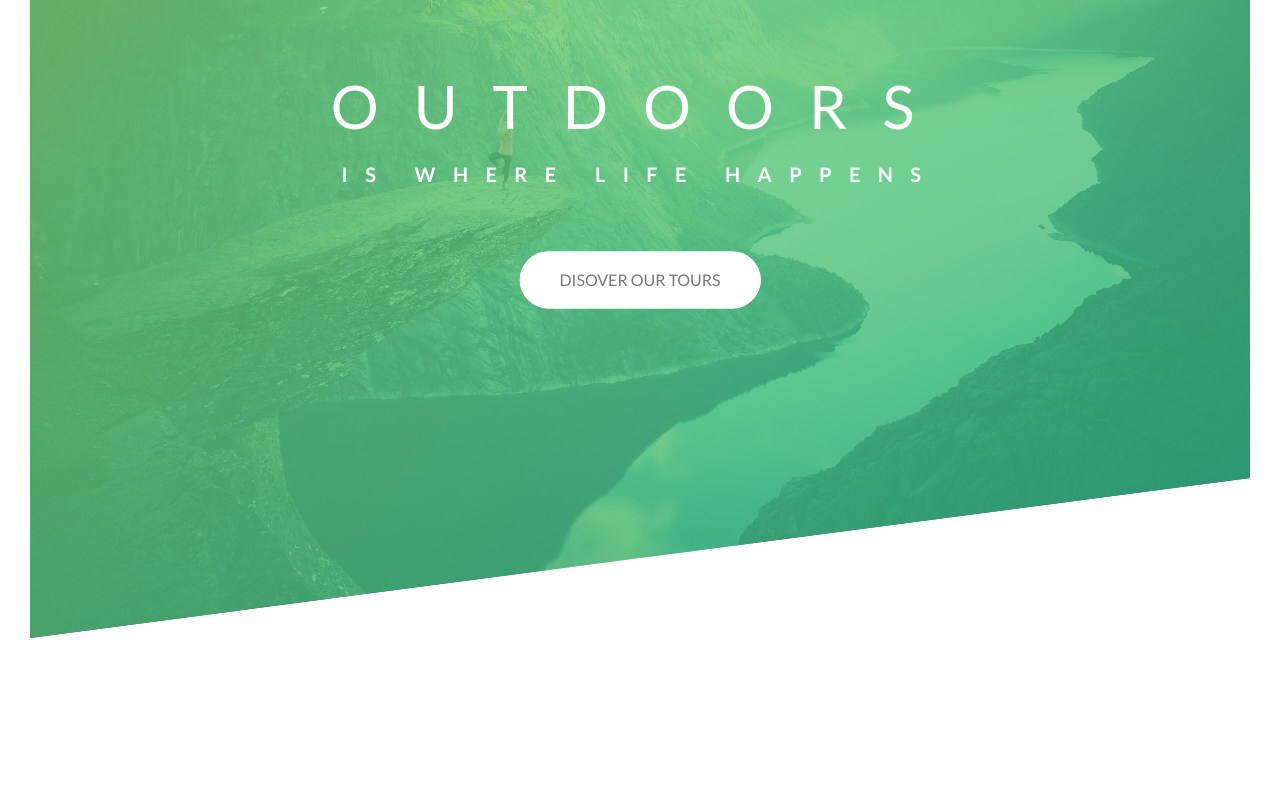
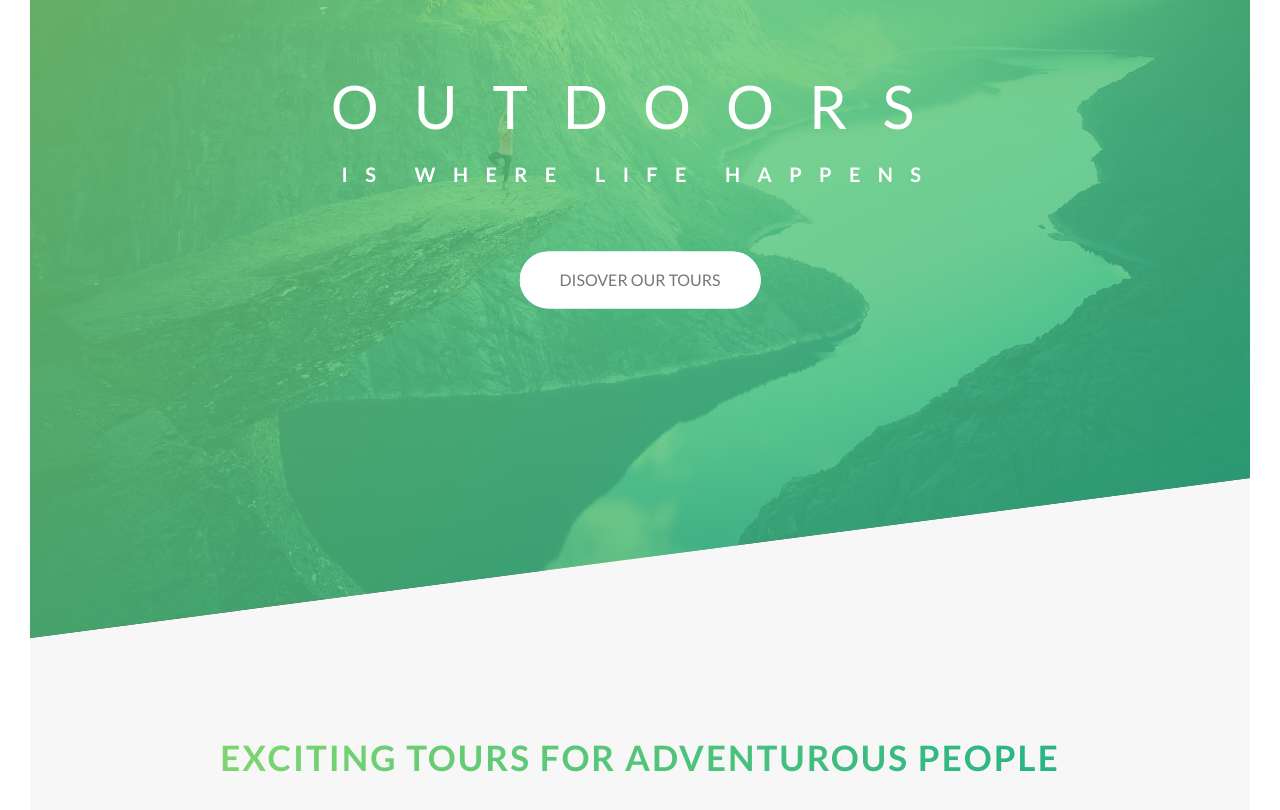
Before and after one commit to arunav999/Natours, a website: page index.html in a window 1280 px wide. Shown: the part 152-962 px from the top of the page. Before the commit the page ends 820 px from the top, so only its background shows below. Drawn offline with Linux system fonts and the light colour scheme.

Commit message:
styling h2 text

```diff
--- a/index.html
+++ b/index.html
@@ -25,5 +25,15 @@
         <a href="#" class="btn btn--white btn--animated">Disover our tours</a>
       </div>
     </header>
+
+    <main>
+      <section class="section-about">
+        <div class="u-center-text u-margin-bottom-8">
+          <h2 class="heading-secondary">
+            Exciting tours for adventurous people
+          </h2>
+        </div>
+      </section>
+    </main>
   </body>
 </html>
--- a/sass/abstracts/_variables.scss
+++ b/sass/abstracts/_variables.scss
@@ -6,3 +6,5 @@ $color-primary-dark: #28b485;
 $color-grey-dark: #777;
 $color-white: #fff;
 $color-black: #000;
+
+$color-grey-light-1: #f7f7f7;
--- a/sass/base/_typography.scss
+++ b/sass/base/_typography.scss
@@ -30,3 +30,24 @@ body {
     animation: moveInRight 1s ease-out;
   }
 }
+
+.heading-secondary {
+  font-size: 3.5rem;
+  text-transform: uppercase;
+  font-weight: 700;
+  display: inline-block;
+  background-image: linear-gradient(
+    to right,
+    $color-primary-light,
+    $color-primary-dark
+  );
+  background-clip: text;
+  color: transparent;
+  letter-spacing: 0.2rem;
+  transition: all 0.2s;
+
+  &:hover{
+    transform: skew(15deg, 2deg) scale(1.1);
+    text-shadow: .5rem 1rem 2rem rgba($color-black, 0.2);
+  }
+}
--- a/sass/base/_utilities.scss
+++ b/sass/base/_utilities.scss
@@ -0,0 +1,7 @@
+.u-center-text{
+  text-align: center;
+}
+
+.u-margin-bottom-8{
+  margin-bottom: 8rem;
+}
--- a/sass/pages/_home.scss
+++ b/sass/pages/_home.scss
@@ -0,0 +1,5 @@
+.section-about {
+  background-color: $color-grey-light-1;
+  padding: 25rem 0;
+  margin-top: -20vh;
+}
```
Also changed, not shown: css/style.css, 1 other file.
